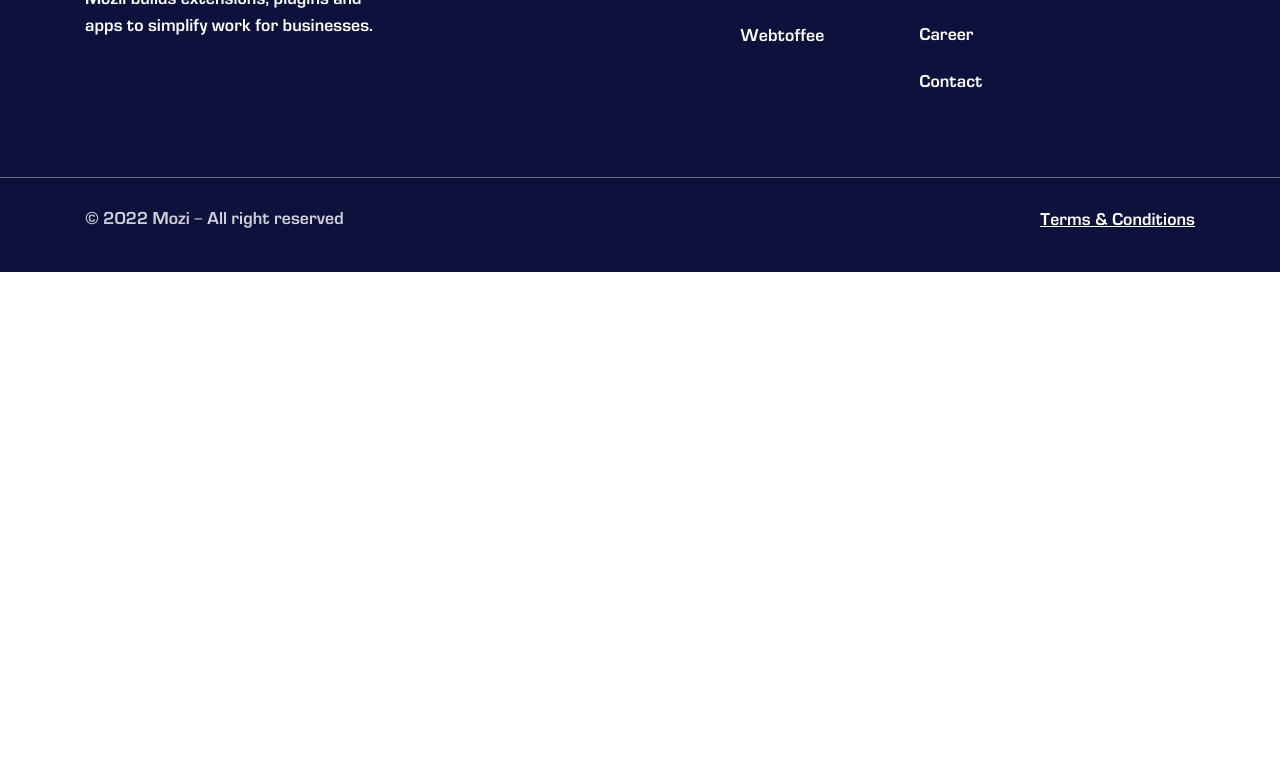
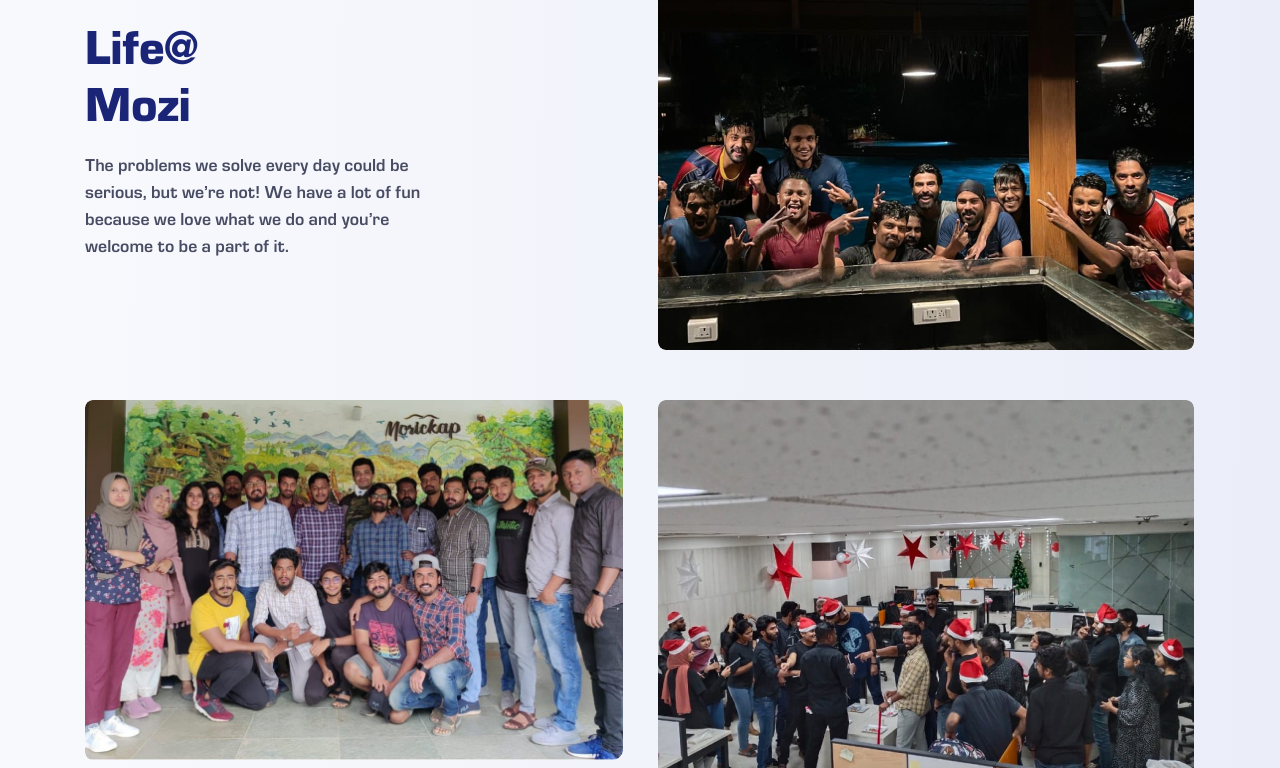
Before and after one commit to Faitsumaru/MoziSite, a website: page app/career.html in a window 1280 px wide. Shown: the part 1848-2616 px from the top of the page. Before the commit the page ends 2120 px from the top, so only its background shows below. Drawn offline with nearby package versions, Linux system fonts and the light colour scheme; files that its build step writes are made by us from their sources.

Commit message:
3 block <life> of <Career> page is done

```diff
--- a/app/career.html
+++ b/app/career.html
@@ -24,6 +24,9 @@
       <!--2 block: <Advantages>-->
       <section class="section section__advantages"></section>
 
+      <!--3 block: <Life>-->
+      <section class="section section__life"></section>
+
     </main>
 
     <!--Footer-->
--- /dev/null
+++ b/app/html/Career/life.html
@@ -0,0 +1,33 @@
+<!-- <section class="section section__life"> -->
+    <div class="container">
+        <div class="life">
+
+            <div class="life__items">
+                <div class="life__item">
+                    <div class="life__textbox">
+                        <h2 class="life__title">Life@<br>Mozi</h2>
+                        <p class="life__text">
+                            The problems we solve every day could be serious, but we’re not! We have a lot of fun because we love what we do and you’re welcome to be a part of it.
+                        </p>
+                    </div>
+                </div>
+                <div class="life__item">
+                    <img src="../../images/life/l1.jpg" alt="" class="life__img">
+                </div>
+                <div class="life__item">
+                    <img src="../../images/life/l2.jpg" alt="" class="life__img">
+                </div>
+                <div class="life__item">
+                    <img src="../../images/life/l3.jpg" alt="" class="life__img">
+                </div>
+                <div class="life__item">
+                    <img src="../../images/life/l4.jpg" alt="" class="life__img">
+                </div>
+                <div class="life__item">
+                    <img src="../../images/life/l5.jpg" alt="" class="life__img">
+                </div>
+            </div>
+
+        </div>
+    </div>
+<!-- </section> -->
--- a/app/js/main.js
+++ b/app/js/main.js
@@ -27,6 +27,7 @@ $(function () {
     //Career Page:
     htmlFetcher("./html/Career/hero.html", ".section__hero-career"); //hero
     htmlFetcher("./html/Career/advantages.html", ".section__advantages"); //advantages
+    htmlFetcher("./html/Career/life.html", ".section__life"); //life
 
 });
 
--- /dev/null
+++ b/app/scss/Career/life.scss
@@ -0,0 +1,80 @@
+.section__life {
+    padding: 60px 0;
+    background: linear-gradient(270.76deg, #E3E7F6 -55.5%, rgba(227, 231, 246, 0) 145.36%);
+}
+
+.life {
+    &__items {
+        display: grid;
+        grid-template-columns: repeat(2, 3fr);
+        column-gap: 35px;
+
+        @media (max-width: $breakpoint768) {
+            column-gap: 15px;
+        }
+
+        @media (max-width: $breakpoint488) {
+            grid-template-columns: 1fr;
+            row-gap: 20px;
+        }
+    }
+
+    &__textbox {
+        padding: 94px 161px 72px 0;
+
+        @media (max-width: $breakpoint992) {
+            padding: 0;
+            padding-bottom: 50px;
+        }
+
+        @media (max-width: $breakpoint768) {
+            padding-bottom: 20px;
+        }
+
+        @media (max-width: $breakpoint488) {
+           text-align: center;
+           padding-bottom: 0;
+        }
+    }
+
+    &__title {
+        margin-bottom: 16px;
+    }
+
+    &__item {
+        &:first-child {
+            @media (max-width: $breakpoint992) {
+                display: flex;
+                flex-direction: column;
+                justify-content: center;
+            }
+        }
+
+        &:last-child {
+            display: flex;
+            img {
+                margin-top: auto;
+            }
+        }
+
+        &:nth-child(2) {
+            margin-bottom: 50px;
+
+            @media (max-width: $breakpoint768) {
+                margin-bottom: 20px;
+            }
+
+            @media (max-width: $breakpoint768) {
+                display: flex;
+            }
+
+            @media (max-width: $breakpoint488) {
+                margin-bottom: 0;
+            }
+        }
+    }
+
+    &__img {
+        border-radius: 8px;
+    }
+}
--- a/app/scss/style.scss
+++ b/app/scss/style.scss
@@ -27,4 +27,5 @@
 @import './About/hiring';
 
 //Career:
-@import './Career/advantages'
+@import './Career/advantages';
+@import './Career/life';
```
Also changed, not shown: app/css/style.min.css, app/images/life/l1.jpg (added), app/images/life/l2.jpg (added), app/images/life/l3.jpg (added), app/images/life/l4.jpg (added), app/images/life/l5.jpg (added), app/js/main.min.js.
